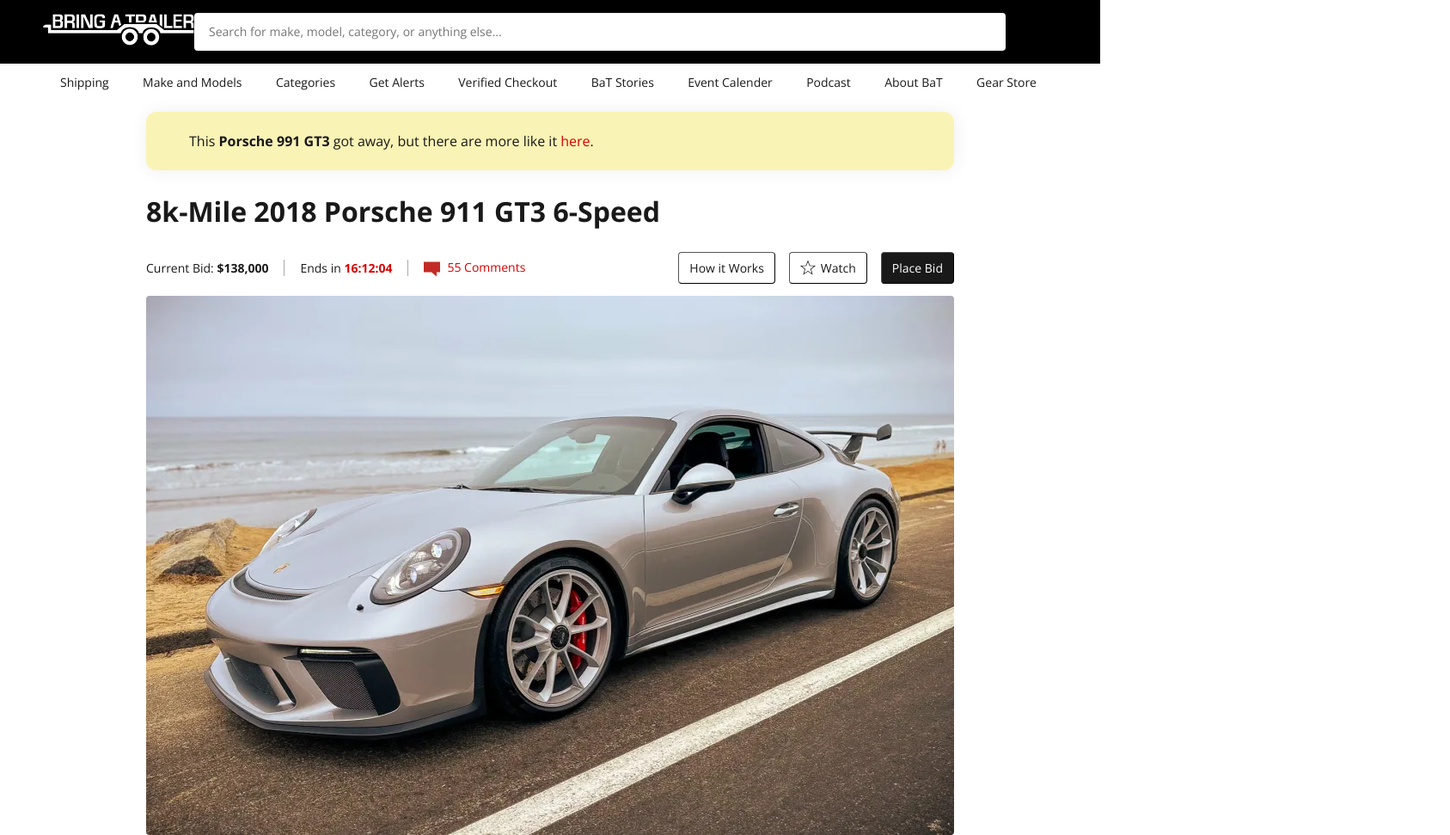
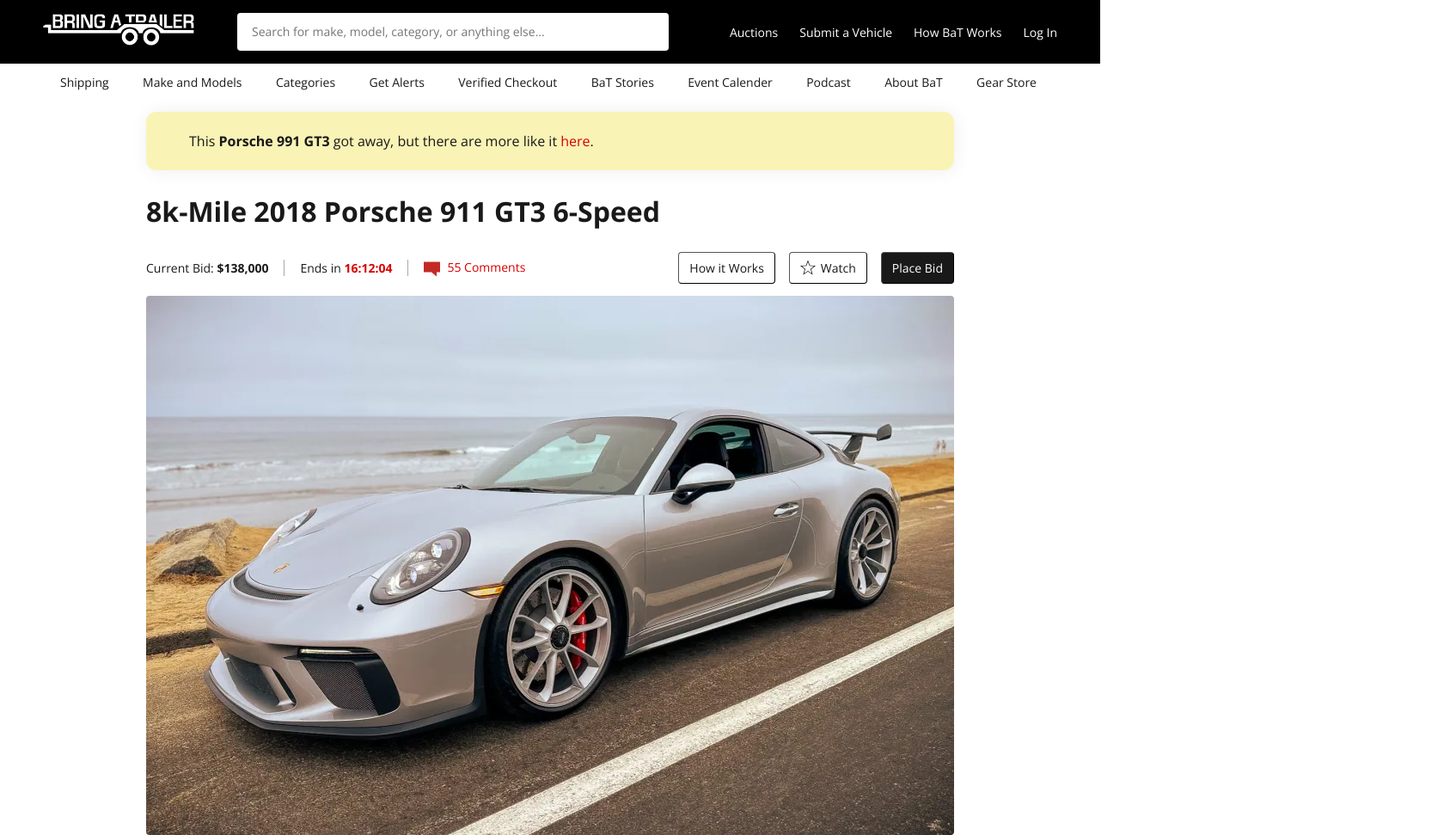
Before and after one commit to codehub-green/html-project-001, a plain HTML site: page index.html in a window 1280 px wide. Shown: the top 971 px of the page at 86% size, 1687 px wide, since content can reach past the window. Drawn offline with nearby package versions, Linux system fonts and the light colour scheme.

Commit message:
Update Heading 1
Heading 1 completed

```diff
--- a/assets/css/main.css
+++ b/assets/css/main.css
@@ -35,22 +35,24 @@ h5 {
 
 #left-div {
     flex: 1;
+    margin-left: 50px;
     justify-content: center;
 }
 
 #bat-logo {
     width: 176px;
-    margin-left: 50px;
-
 }
 
 #center-div {
-    flex:1;
-    margin-right: 350px;
+    width: 940px;
+    margin-right: 50px;
+    margin-left: 50px;
 }
 
 #search-bar {
-    width: 940px;
+    display: flex;
+    width: 100%;
+    min-width: 400px;
     height: 42px;
     border-radius: 4px;
     border: none;
@@ -62,10 +64,16 @@ h5 {
 }
 
 #right-div {
+    flex: 1;
     margin-right: 50px;
-    width: 400px;
     display: flex;
-    justify-content: space-between;
+    justify-content: right;
+    flex-shrink: 0;
+    text-wrap: nowrap;
+}
+
+#right-div a {
+    margin-left: 25px;
 }
 
 #heading-2 {
```
